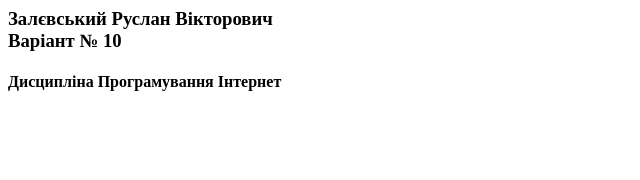
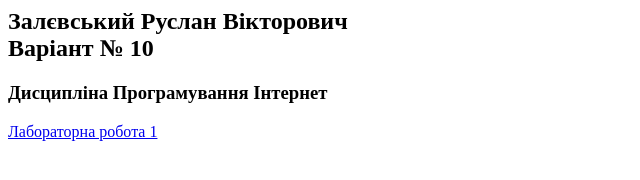
Before and after one commit to juggermage/Internet, a plain HTML site: page index.html in a window 1280 px wide. Shown: the whole page, without its empty margins (0-640 px from the left). Drawn offline with Linux system fonts and the light colour scheme.

Commit message:
lab1 update

```diff
--- a/index.html
+++ b/index.html
@@ -4,6 +4,7 @@
 <title> Залєвський Руслан Вікторович </title>
 </head>
 <body>
-<h3> Залєвський Руслан Вікторович <br> Варіант № 10<h3>
-<h4>Дисципліна  Програмування Інтернет</h4>
+<h2> Залєвський Руслан Вікторович <br> Варіант № 10<h2>
+<h3>Дисципліна  Програмування Інтернет</h3>
+<a href="lab1_Zalievskyi/lab1.html">Лабораторна робота 1 </a> <br>
 </body>
```
Also changed, not shown: lab1_Zalievskyi/lab1.html (renamed from lab1.html/lab1.html, +1 -1 lines), lab1_Zalievskyi/part1.html (renamed from lab1.html/part1.html, +1 -6 lines), lab1_Zalievskyi/part2.html (renamed from lab1.html/part2.html, +1 -4 lines).
